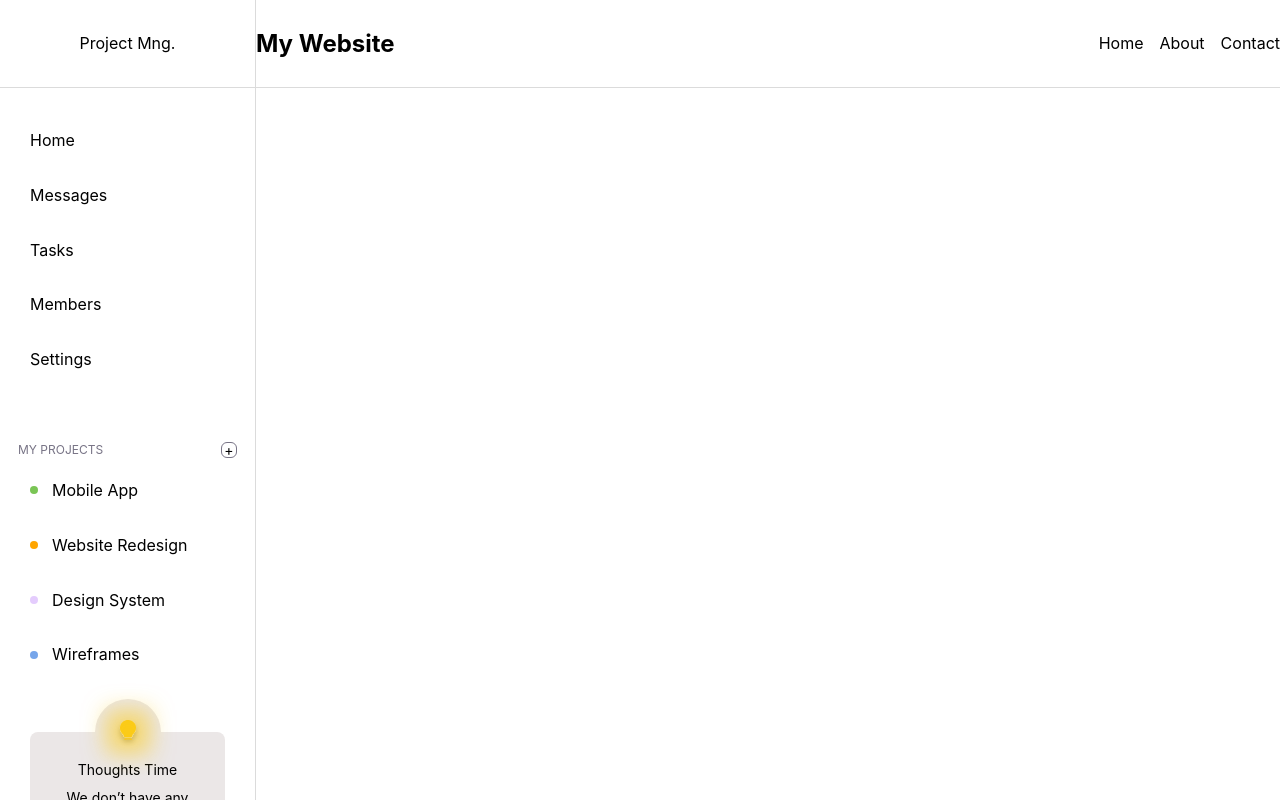
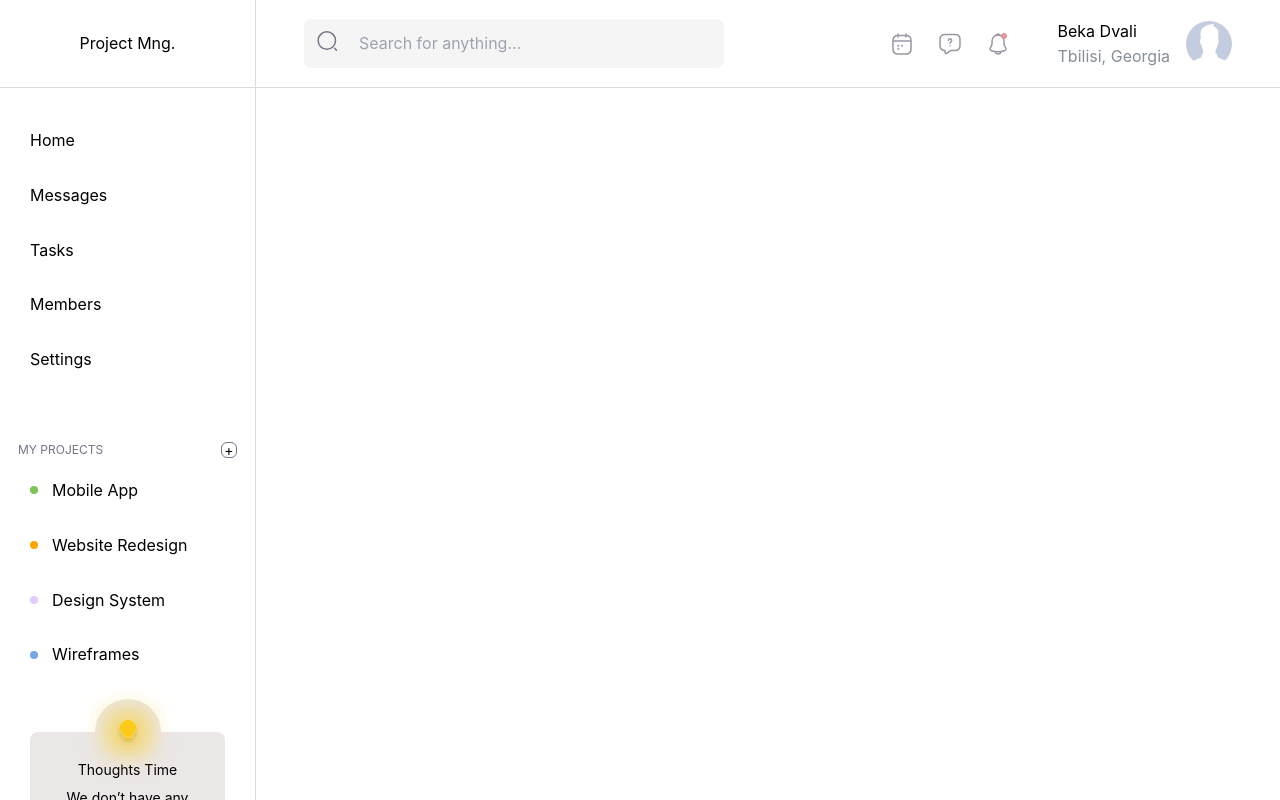
Before and after one commit to BekaDvali132/project-management-dashboard, a React (Vite) app: page / in a window 1280 px wide. Shown: the top 800 px of the page. Built offline with nearby package versions, Linux system fonts and the light colour scheme.

Commit message:
add: Header profile

```diff
--- a/src/components/ui/layout/header/Header.tsx
+++ b/src/components/ui/layout/header/Header.tsx
@@ -1,22 +1,17 @@
-// Header.tsx
+import SearchInput from '../../inputs/SearchInput.tsx';
+import HeaderActions from './components/HeaderActions.tsx';
+import HeaderProfile from './components/HeaderProfile.tsx';
+
 export default function Header() {
   return (
-    <header className="h-[88px] flex justify-between border-solid border-b-[1px] border-[#DBDBDB]">
-      <div className="container mx-auto flex items-center justify-between">
-        <h1 className="text-2xl font-bold">My Website</h1>
-        <nav>
-          <ul className="flex space-x-4">
-            <li>
-              <a href="/" className="hover:text-gray-300">Home</a>
-            </li>
-            <li>
-              <a href="/about" className="hover:text-gray-300">About</a>
-            </li>
-            <li>
-              <a href="/contact" className="hover:text-gray-300">Contact</a>
-            </li>
-          </ul>
-        </nav>
+    <header className="h-[88px] px-[48px] flex justify-between border-solid border-b-[1px] border-[#DBDBDB] items-center">
+      <SearchInput
+        name="search"
+        placeholder="Search for anything..."
+      />
+      <div className="flex gap-12">
+        <HeaderActions />
+        <HeaderProfile />
       </div>
     </header>
   );
--- /dev/null
+++ b/src/components/ui/layout/header/components/HeaderProfile.tsx
@@ -0,0 +1,20 @@
+import { JSX } from 'react';
+import { Flex, Image, Text } from '@mantine/core';
+
+function HeaderProfile(): JSX.Element {
+  return (
+    <Flex gap="md" align="center">
+      <Flex direction="column">
+        <Text size="md">
+          Beka Dvali
+        </Text>
+        <Text size="md" c="gray">
+          Tbilisi, Georgia
+        </Text>
+      </Flex>
+      <Image w={46} h={46} radius="xl" src="/images/profile.gif" />
+    </Flex>
+  );
+}
+
+export default HeaderProfile;
```
Also changed, not shown: public/images/profile.gif (added).
